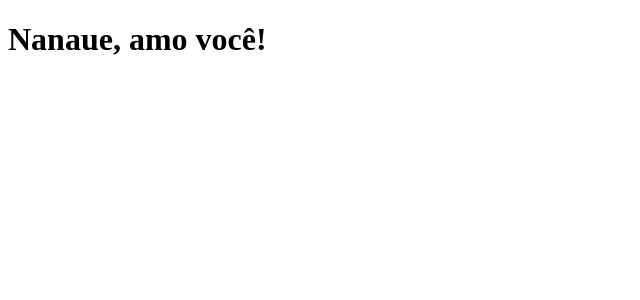
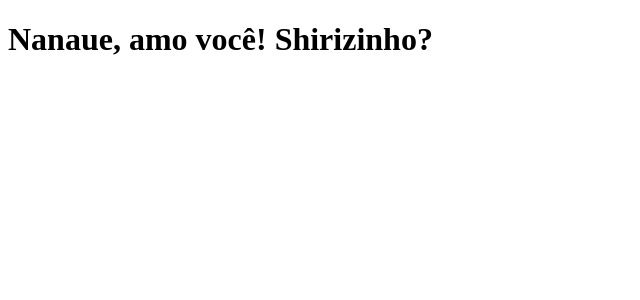
Before and after one commit to shoodyminamoto/tabnews, a Next.js app: page / in a window 1280 px wide. Shown: the top 300 px of the page, without its empty margins (0-640 px from the left). Built offline with nearby package versions, Linux system fonts and the light colour scheme.

Commit message:
Altera a frase

```diff
--- a/pages/index.js
+++ b/pages/index.js
@@ -1,5 +1,5 @@
 function Home() {
-    return <h1>Nanaue, amo você!</h1>
+    return <h1>Nanaue, amo você! Shirizinho?</h1>
 }
 
 export default Home;
```
